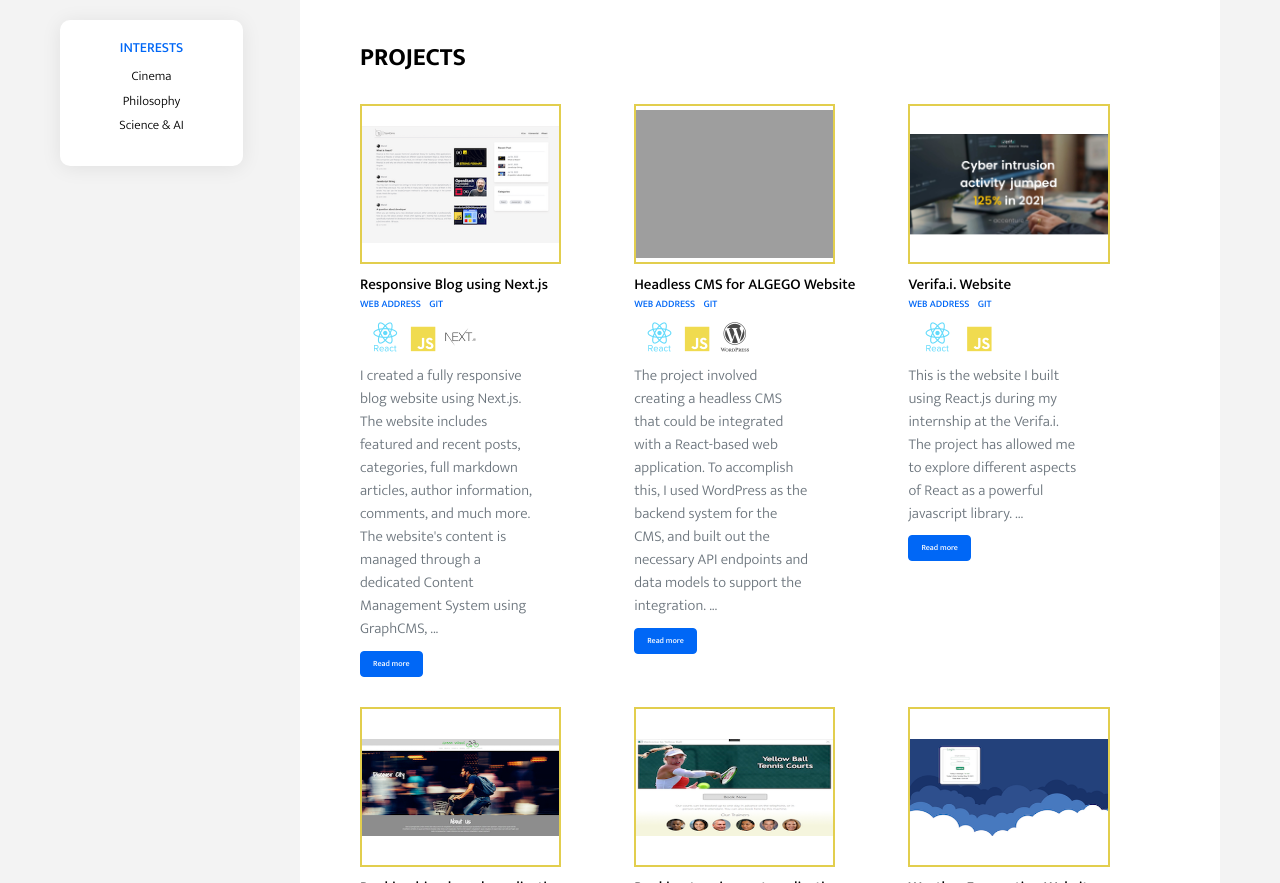
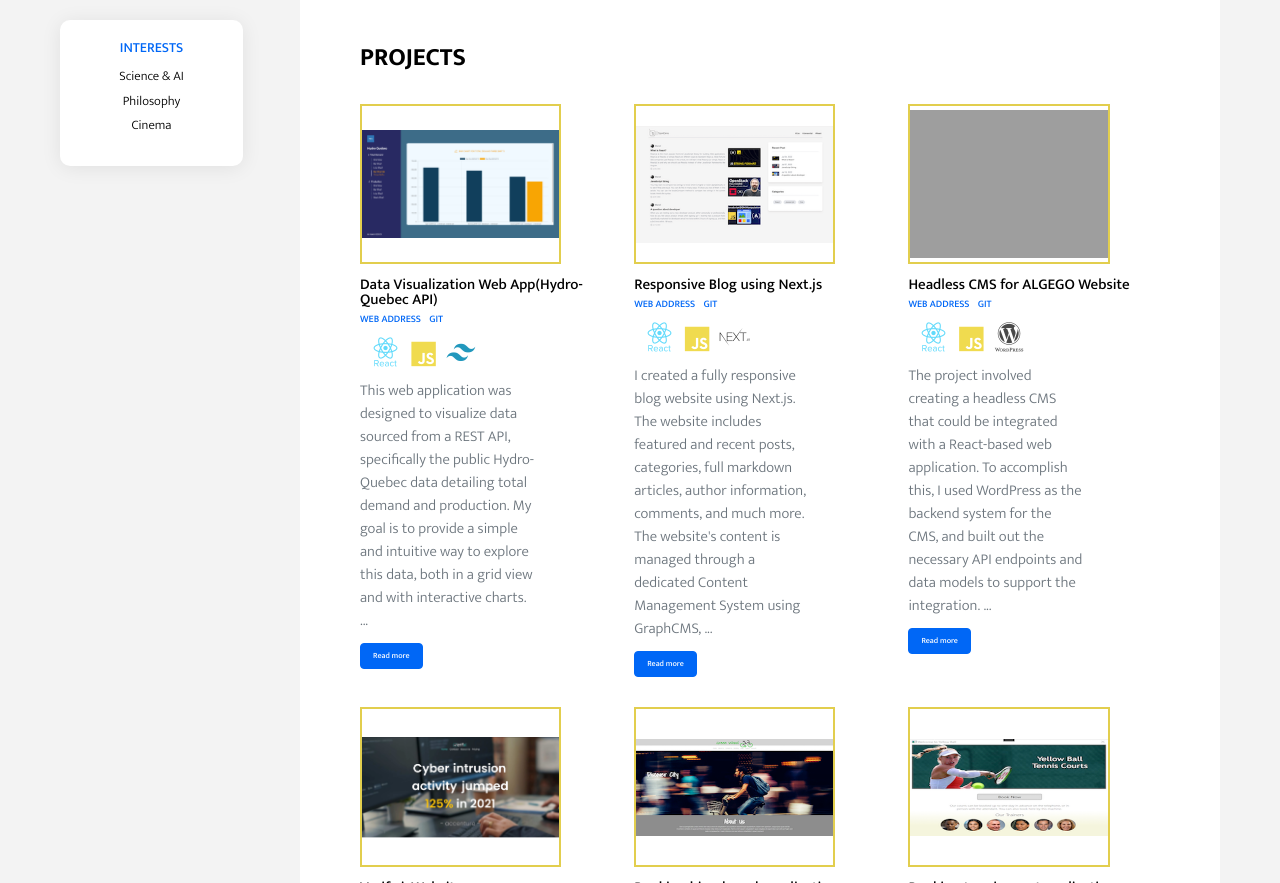
Before and after one commit to Ali-VB/portfolio_static, a website: page index.html in a window 1280 px wide. Shown: the part 401-1284 px from the top of the page. Drawn offline with nearby package versions, Linux system fonts and the light colour scheme; grey boxes are pictures that could not be loaded.

Commit message:
add hydro quebec api project

```diff
--- a/index.html
+++ b/index.html
@@ -85,9 +85,9 @@
           <div class="card-body">
             <div class="widget-content">
               <h5 class="widget-title card-title">INTERESTS</h5>
+               <p>Science & AI</p>
+               <p>Philosophy</p>
               <p>Cinema</p>
-              <p>Philosophy</p>
-              <p>Science & AI</p>
             </div>
           </div>
         </div>
@@ -145,6 +145,45 @@
 
             <article class="blog-post">
               <a href="https://tips4devs-blog.vercel.app/" target="_blank" class="blog-post-link">
+                <img src="assets/images/hydro-quebec.png" alt="hydro-quebec" class="blog-post-thumbnail" height="178px" />
+                <h5 class="blog-post-title"> Data Visualization Web App(Hydro-Quebec API)</h5>
+              </a>
+              <p class="blog-post-meta">
+                <a href="https://hydro-quebec-api-project.vercel.app/" target="_blank"
+                  ><span class="post-published-date"> web address</span></a
+                >
+                <a href="https://github.com/Ali-VB/hydro-quebecAPI_project" target="_blank" class="post-comments">Git</a>
+              </p>
+              <div style="display: flex; justify-content: space-evenly; width: 50%; margin-top: 10px">
+                <div class="client-logo">
+                  <i style="font-size: 30px" class="devicon-react-original-wordmark colored"></i>
+                </div>
+                <div class="client-logo">
+                  <i style="font-size: 25px" class="devicon-javascript-plain colored"></i>
+                </div>
+                <div class="client-logo">
+                  <i class="devicon-tailwindcss-plain colored"></i>
+                </div>
+              </div>
+
+              <p style="width: 70%" class="font-weight-light mt-0 mb-0 text-muted">
+                This web application was designed to visualize data sourced from a REST API, specifically the public
+                Hydro-Quebec data detailing total demand and production. My goal is to provide a simple and intuitive
+                way to explore this data, both in a grid view and with interactive charts.
+                <span id="dots8">...</span>
+
+                <span id="more8" style="display: none">
+                  I have carefully crafted this application using the latest web technologies and frameworks, ensuring a
+                  smooth and responsive user experience..</span
+                >
+              </p>
+
+              <button class="btn btn-primary btn-hire-me" onclick="myFunction(dots8, moreText8, btnText8)" id="myBtn8">
+                Read more
+              </button>
+            </article>
+            <article class="blog-post">
+              <a href="https://tips4devs-blog.vercel.app/" target="_blank" class="blog-post-link">
                 <img src="assets/images/tips4dev.png" alt="news 4" class="blog-post-thumbnail" height="178px" />
                 <h5 class="blog-post-title">Responsive Blog using Next.js</h5>
               </a>
@@ -192,7 +231,7 @@
 
             <article class="blog-post">
               <a href="https://algego.com/" target="_blank" class="blog-post-link">
-                <img src="assets/images/algego.png" alt="news 4" class="blog-post-thumbnail" />
+                <img src="assets/images/algego.png" alt="algego" class="blog-post-thumbnail" />
                 <h5 class="blog-post-title">Headless CMS for ALGEGO Website</h5>
               </a>
               <p class="blog-post-meta">
```
Also changed, not shown: contact.html (+2 -2 lines), resume.html (+2 -2 lines), assets/images/hydro-quebec.png (added).
